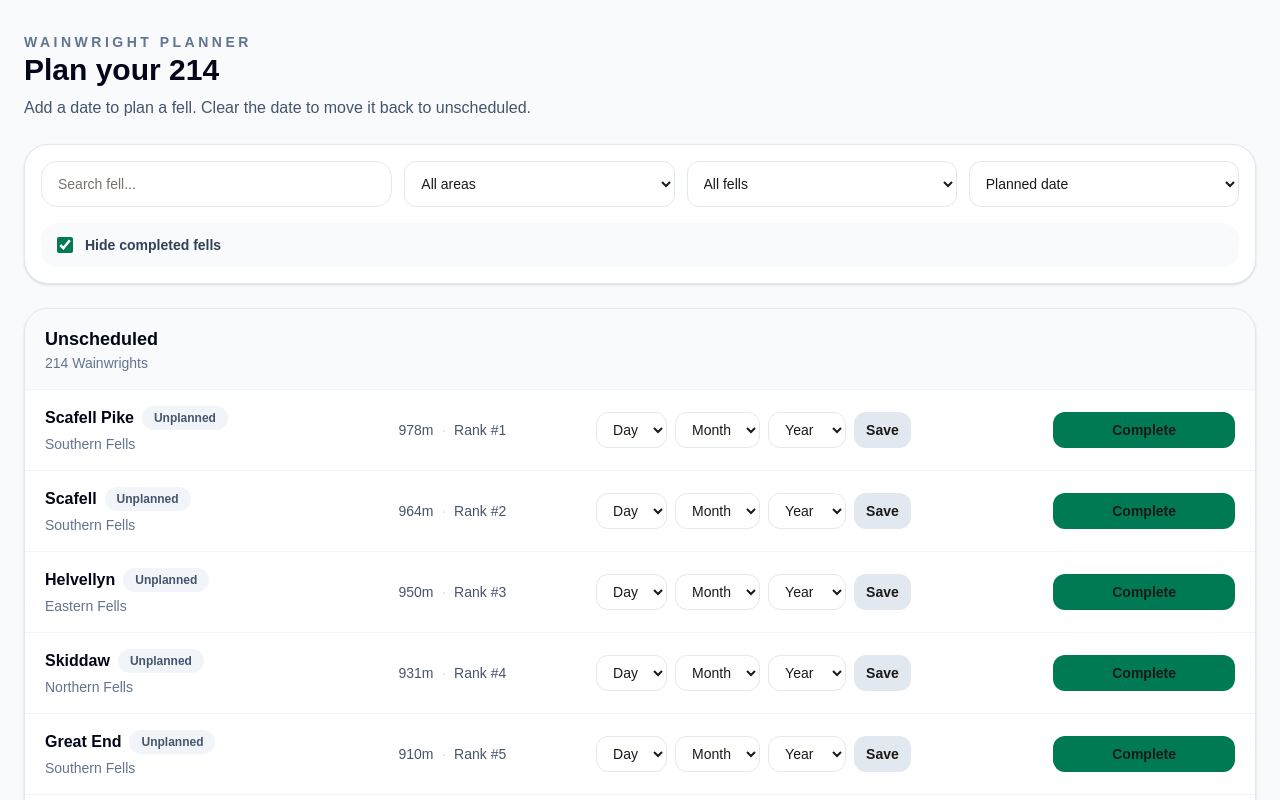
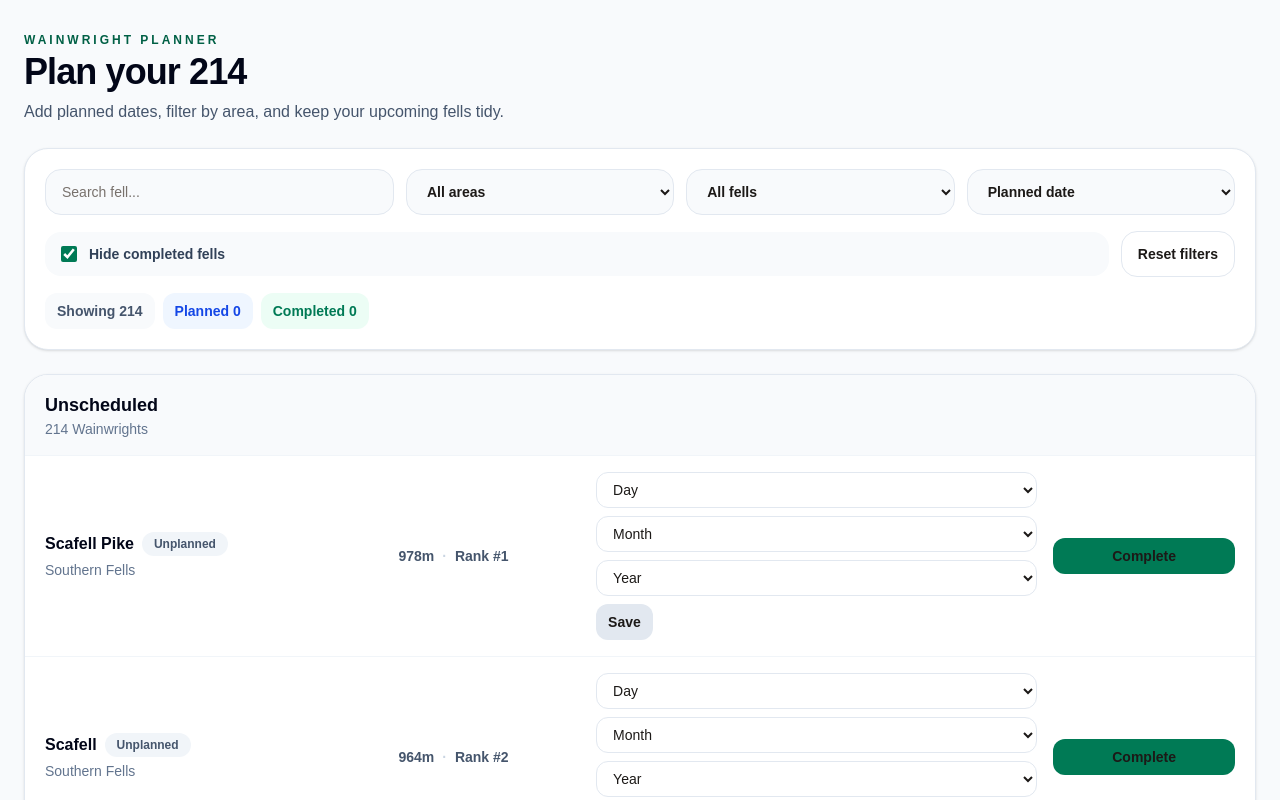
Before and after one commit to tambrulee/wainwright-tracker, a Next.js app: page /fells in a window 1280 px wide. Shown: the top 800 px of the page. Built offline with nearby package versions, Linux system fonts and the light colour scheme.

Commit message:
Improve planner UX

```diff
--- a/components/fells/FellPlanner.tsx
+++ b/components/fells/FellPlanner.tsx
@@ -18,56 +18,68 @@ type Props = {
   onUpdatePlannedDate?: (fellId: string, date: string) => void;
 };
 
+type PlannerFilters = {
+  status: StatusFilter;
+  search: string;
+  sort: SortOption;
+  hideCompleted: boolean;
+  area: string;
+};
+
+const defaultFilters: PlannerFilters = {
+  status: "all",
+  search: "",
+  sort: "planned-date",
+  hideCompleted: true,
+  area: "all",
+};
+
 export default function FellPlanner({
   fells,
   onToggleCompleted,
   onUpdatePlannedDate,
 }: Props) {
-  const [status, setStatus] = useState<StatusFilter>("all");
-  const [search, setSearch] = useState("");
-  const [sort, setSort] = useState<SortOption>("planned-date");
-  const [hideCompleted, setHideCompleted] = useState(true);
+  const [filters, setFilters] = useState<PlannerFilters>(() => {
+    if (typeof window === "undefined") return defaultFilters;
+
+    try {
+      const saved = localStorage.getItem("planner-view");
+      if (!saved) return defaultFilters;
+
+      return {
+        ...defaultFilters,
+        ...JSON.parse(saved),
+      };
+    } catch {
+      return defaultFilters;
+    }
+  });
 
   const [draftDateParts, setDraftDateParts] = useState<
     Record<string, { day: string; month: string; year: string }>
   >({});
 
-  const [area, setArea] = useState("all");
+  const { status, search, sort, hideCompleted, area } = filters;
+
+  const updateFilter = <K extends keyof PlannerFilters>(
+    key: K,
+    value: PlannerFilters[K]
+  ) => {
+    setFilters((current) => ({
+      ...current,
+      [key]: value,
+    }));
+  };
+
+  useEffect(() => {
+    localStorage.setItem("planner-view", JSON.stringify(filters));
+  }, [filters]);
 
   const areas = useMemo(() => {
-    return Array.from(new Set(fells.map((fell) => fell.section))).sort();
+    return Array.from(
+      new Set(fells.map((fell) => fell.section).filter(Boolean))
+    ).sort();
   }, [fells]);
-
-useEffect(() => {
-  const saved = localStorage.getItem("planner-view");
-  if (!saved) return;
-
-  try {
-    const parsed = JSON.parse(saved);
-
-    // eslint-disable-next-line react-hooks/set-state-in-effect
-    setStatus(parsed.status ?? "all");
-    setSearch(parsed.search ?? "");
-    setSort(parsed.sort ?? "planned-date");
-    setHideCompleted(parsed.hideCompleted ?? false);
-    setArea(parsed.area ?? "all");
-  } catch {
-    localStorage.removeItem("planner-view");
-  }
-}, []);
-
-  useEffect(() => {
-    localStorage.setItem(
-      "planner-view",
-      JSON.stringify({
-        status,
-        search,
-        sort,
-        hideCompleted,
-        area,
-      })
-    );
-  }, [status, search, sort, hideCompleted, area]);
 
   const filteredFells = useMemo(() => {
     return fells
@@ -110,7 +122,7 @@ useEffect(() => {
 
         return a.heightRank - b.heightRank;
       });
-  }, [fells, search, status, sort, hideCompleted, area]);
+  }, [fells, search, area, status, sort, hideCompleted]);
 
   const groupedByDate = useMemo(() => {
     return filteredFells.reduce<Record<string, PlannerFell[]>>((groups, fell) => {
@@ -120,6 +132,12 @@ useEffect(() => {
       return groups;
     }, {});
   }, [filteredFells]);
+
+  const plannedCount = fells.filter(
+    (fell) => fell.plannedDate && !fell.completed
+  ).length;
+
+  const completedCount = fells.filter((fell) => fell.completed).length;
 
   const saveDate = (fellId: string, value: string) => {
     onUpdatePlannedDate?.(fellId, value);
@@ -131,9 +149,14 @@ useEffect(() => {
     });
   };
 
+  const resetFilters = () => {
+    setFilters(defaultFilters);
+  };
+
   const renderDateControls = (fell: PlannerFell) => {
     const savedDate = fell.plannedDate ?? "";
-    const [savedYear = "", savedMonth = "", savedDay = ""] = savedDate.split("-");
+    const [savedYear = "", savedMonth = "", savedDay = ""] =
+      savedDate.split("-");
 
     const parts = draftDateParts[fell.id] ?? {
       day: savedDay,
@@ -159,11 +182,11 @@ useEffect(() => {
     };
 
     return (
-      <div className="grid gap-2 sm:flex sm:flex-wrap sm:items-center">
+      <div className="grid grid-cols-3 gap-2 sm:flex sm:flex-wrap sm:items-center">
         <select
           value={parts.day}
           onChange={(e) => updatePart("day", e.target.value)}
-          className="rounded-xl border border-slate-200 bg-white px-3 py-2 text-sm"
+          className="w-full rounded-xl border border-slate-200 bg-white px-3 py-2 text-sm"
         >
           <option value="">Day</option>
           {Array.from({ length: 31 }, (_, i) =>
@@ -178,7 +201,7 @@ useEffect(() => {
         <select
           value={parts.month}
           onChange={(e) => updatePart("month", e.target.value)}
-          className="rounded-xl border border-slate-200 bg-white px-3 py-2 text-sm"
+          className="w-full rounded-xl border border-slate-200 bg-white px-3 py-2 text-sm"
         >
           <option value="">Month</option>
           {Array.from({ length: 12 }, (_, i) =>
@@ -193,7 +216,7 @@ useEffect(() => {
         <select
           value={parts.year}
           onChange={(e) => updatePart("year", e.target.value)}
-          className="rounded-xl border border-slate-200 bg-white px-3 py-2 text-sm"
+          className="w-full rounded-xl border border-slate-200 bg-white px-3 py-2 text-sm"
         >
           <option value="">Year</option>
           {[2026, 2027, 2028, 2029, 2030].map((year) => (
@@ -207,7 +230,7 @@ useEffect(() => {
           type="button"
           disabled={!hasChanged || !currentValue}
           onClick={() => saveDate(fell.id, currentValue)}
-          className="w-full rounded-xl bg-emerald-700 px-3 py-2 text-sm font-semibold text-white disabled:bg-slate-200 disabled:text-slate-400 sm:w-auto"
+          className="col-span-3 rounded-xl bg-emerald-700 px-3 py-2 text-sm font-semibold text-white disabled:bg-slate-200 disabled:text-slate-400 sm:col-span-1"
         >
           Save
         </button>
@@ -216,7 +239,7 @@ useEffect(() => {
           <button
             type="button"
             onClick={() => saveDate(fell.id, "")}
-            className="w-full rounded-xl bg-emerald-700 px-3 py-2 text-sm font-semibold text-white disabled:bg-slate-200 disabled:text-slate-400 sm:w-auto"
+            className="col-span-3 rounded-xl bg-slate-100 px-3 py-2 text-sm font-semibold text-slate-600 hover:bg-slate-200 sm:col-span-1"
           >
             Clear
           </button>
@@ -239,41 +262,45 @@ useEffect(() => {
   return (
     <section className="space-y-6">
       <div>
-        <p className="text-sm font-semibold uppercase tracking-[0.25em] text-slate-500">
+        <p className="text-xs font-black uppercase tracking-[0.25em] text-emerald-800">
           Wainwright Planner
         </p>
-        <h1 className="text-3xl font-bold text-slate-950">Plan your 214</h1>
-        <p className="mt-2 text-slate-600">
-          Add a date to plan a fell. Clear the date to move it back to unscheduled.
+        <h1 className="mt-1 text-3xl font-black tracking-tight text-slate-950 sm:text-4xl">
+          Plan your 214
+        </h1>
+        <p className="mt-2 max-w-2xl text-sm text-slate-600 sm:text-base">
+          Add planned dates, filter by area, and keep your upcoming fells tidy.
         </p>
       </div>
 
-      <div className="rounded-3xl border border-slate-200 bg-white p-4 shadow-sm">
+      <div className="rounded-3xl border border-slate-200 bg-white p-4 shadow-sm sm:p-5">
         <div className="grid gap-3 md:grid-cols-2 xl:grid-cols-[1.3fr_1fr_1fr_1fr]">
           <input
             value={search}
-            onChange={(e) => setSearch(e.target.value)}
+            onChange={(e) => updateFilter("search", e.target.value)}
             placeholder="Search fell..."
-            className="w-full rounded-2xl border border-slate-200 px-4 py-3 text-sm outline-none focus:border-emerald-700"
+            className="w-full rounded-2xl border border-slate-200 bg-slate-50 px-4 py-3 text-sm outline-none focus:border-emerald-700 focus:bg-white"
           />
 
           <select
             value={area}
-            onChange={(e) => setArea(e.target.value)}
-            className="w-full rounded-xl border border-slate-200 bg-white px-3 py-2 text-sm sm:w-auto"
+            onChange={(e) => updateFilter("area", e.target.value)}
+            className="w-full rounded-2xl border border-slate-200 bg-slate-50 px-4 py-3 text-sm font-semibold outline-none focus:border-emerald-700 focus:bg-white"
           >
             <option value="all">All areas</option>
-            {areas.map((area) => (
-              <option key={area} value={area}>
-                {area}
+            {areas.map((areaName) => (
+              <option key={areaName} value={areaName}>
+                {areaName}
               </option>
             ))}
           </select>
 
           <select
             value={status}
-            onChange={(e) => setStatus(e.target.value as StatusFilter)}
-            className="w-full rounded-xl border border-slate-200 bg-white px-3 py-2 text-sm sm:w-auto"
+            onChange={(e) =>
+              updateFilter("status", e.target.value as StatusFilter)
+            }
+            className="w-full rounded-2xl border border-slate-200 bg-slate-50 px-4 py-3 text-sm font-semibold outline-none focus:border-emerald-700 focus:bg-white"
           >
             <option value="all">All fells</option>
             <option value="planned">Planned</option>
@@ -283,26 +310,50 @@ useEffect(() => {
 
           <select
             value={sort}
-            onChange={(e) => setSort(e.target.value as SortOption)}
-            className="w-full rounded-xl border border-slate-200 bg-white px-3 py-2 text-sm sm:w-auto"
+            onChange={(e) => updateFilter("sort", e.target.value as SortOption)}
+            className="w-full rounded-2xl border border-slate-200 bg-slate-50 px-4 py-3 text-sm font-semibold outline-none focus:border-emerald-700 focus:bg-white"
           >
             <option value="planned-date">Planned date</option>
+            <option value="rank">Wainwright rank</option>
             <option value="height-high">Highest first</option>
             <option value="height-low">Lowest first</option>
             <option value="a-z">A-Z</option>
-            <option value="rank">Wainwright rank</option>
           </select>
         </div>
 
-        <label className="mt-4 flex items-center gap-3 rounded-2xl bg-slate-50 px-4 py-3 text-sm font-semibold text-slate-700">
+        <div className="mt-4 grid gap-3 sm:grid-cols-[1fr_auto] sm:items-center">
+          <label className="flex items-center gap-3 rounded-2xl bg-slate-50 px-4 py-3 text-sm font-semibold text-slate-700">
             <input
               type="checkbox"
               checked={hideCompleted}
-            onChange={(e) => setHideCompleted(e.target.checked)}
+              onChange={(e) =>
+                updateFilter("hideCompleted", e.target.checked)
+              }
               className="h-4 w-4 accent-emerald-700"
             />
             Hide completed fells
           </label>
+
+          <button
+            type="button"
+            onClick={resetFilters}
+            className="rounded-2xl border border-slate-200 bg-white px-4 py-3 text-sm font-bold text-slate-700 hover:bg-slate-50"
+          >
+            Reset filters
+          </button>
+        </div>
+
+        <div className="mt-4 grid grid-cols-3 gap-2 text-center text-xs font-bold sm:flex sm:flex-wrap sm:text-sm">
+          <span className="rounded-xl bg-slate-50 px-3 py-2 text-slate-600">
+            Showing {filteredFells.length}
+          </span>
+          <span className="rounded-xl bg-blue-50 px-3 py-2 text-blue-700">
+            Planned {plannedCount}
+          </span>
+          <span className="rounded-xl bg-emerald-50 px-3 py-2 text-emerald-700">
+            Completed {completedCount}
+          </span>
+        </div>
       </div>
 
       <div className="space-y-5">
@@ -311,12 +362,13 @@ useEffect(() => {
             key={date}
             className="overflow-hidden rounded-3xl border border-slate-200 bg-white shadow-sm"
           >
-            <div className="border-b border-slate-100 bg-slate-50 px-5 py-4">
-              <h2 className="text-lg font-bold text-slate-950">
+            <div className="border-b border-slate-100 bg-slate-50 px-4 py-4 sm:px-5">
+              <h2 className="text-lg font-black text-slate-950">
                 {formatDateHeading(date)}
               </h2>
               <p className="text-sm text-slate-500">
-                {dateFells.length} Wainwright{dateFells.length === 1 ? "" : "s"}
+                {dateFells.length} Wainwright
+                {dateFells.length === 1 ? "" : "s"}
               </p>
             </div>
 
@@ -327,14 +379,16 @@ useEffect(() => {
                 return (
                   <div
                     key={fell.id}
-                    className="grid gap-4 px-5 py-4 xl:grid-cols-[1.3fr_0.7fr_1.7fr_0.7fr] xl:items-center"
+                    className="grid gap-4 px-4 py-4 sm:px-5 xl:grid-cols-[1.3fr_0.7fr_1.7fr_0.7fr] xl:items-center"
                   >
                     <div>
                       <div className="flex flex-wrap items-center gap-2">
-                        <h3 className="font-bold text-slate-950">{fell.name}</h3>
+                        <h3 className="font-black text-slate-950">
+                          {fell.name}
+                        </h3>
 
                         <span
-                          className={`rounded-full px-3 py-1 text-xs font-semibold ${
+                          className={`rounded-full px-3 py-1 text-xs font-bold ${
                             fell.completed
                               ? "bg-emerald-100 text-emerald-700"
                               : isPlanned
@@ -355,7 +409,7 @@ useEffect(() => {
                       </p>
                     </div>
 
-                    <div className="text-sm text-slate-600">
+                    <div className="text-sm font-semibold text-slate-600">
                       <span>{fell.heightM}m</span>
                       <span className="mx-2 text-slate-300">·</span>
                       <span>Rank #{fell.heightRank}</span>
@@ -366,7 +420,7 @@ useEffect(() => {
                     <button
                       type="button"
                       onClick={() => onToggleCompleted?.(fell.id)}
-                      className="rounded-xl bg-emerald-700 px-4 py-2 text-sm font-semibold text-white transition hover:bg-emerald-800"
+                      className="w-full rounded-xl bg-emerald-700 px-4 py-2 text-sm font-semibold text-white transition hover:bg-emerald-800 xl:w-auto"
                     >
                       {fell.completed ? "Undo complete" : "Complete"}
                     </button>
```
Lines whose indentation alone changed are shown as unchanged.
